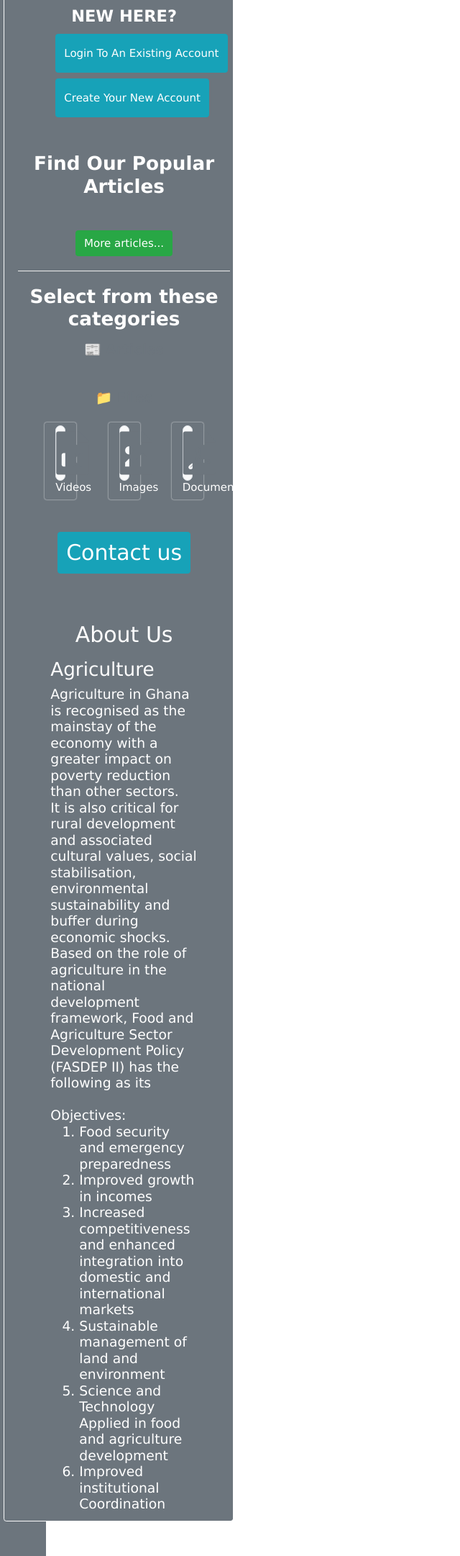
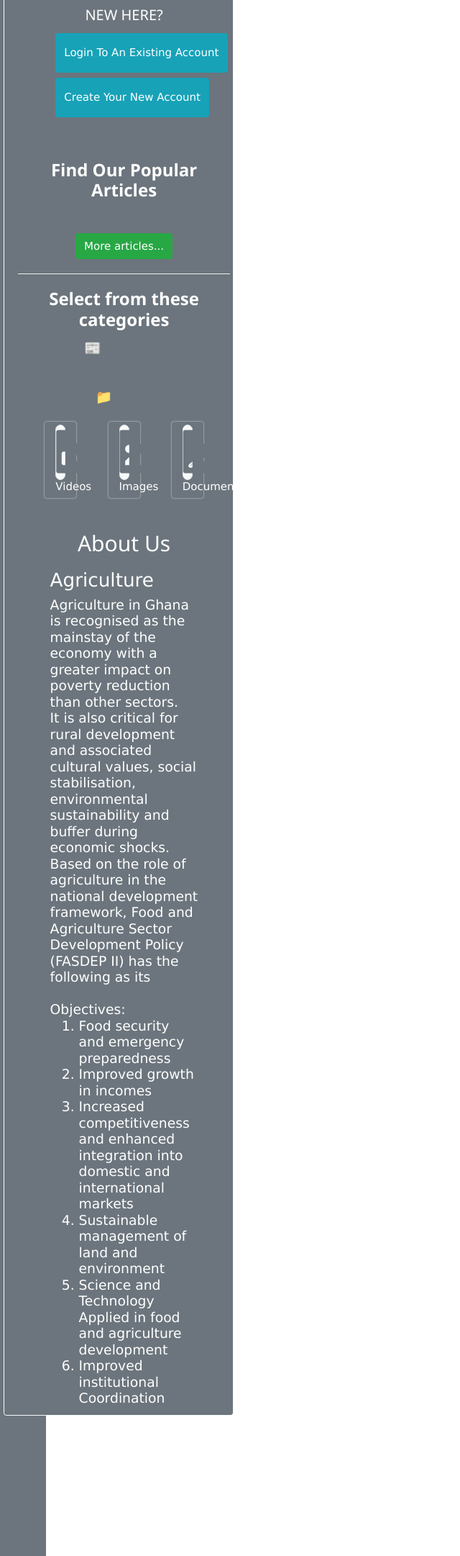
Before and after one commit to Obed101/athric, a Python web app: template athric/templates/index.html in a window 1280 px wide, after a click that opens the changed part. Shown: the part 69-2231 px from the top of the page at 72% size, without its empty margins (0-640 px from the left). Run offline with Jinja, Linux system fonts and the light colour scheme; the template is opened without the code that fills it, so the values that code supplies are empty; some libraries are stand-ins or nearby versions.

Commit message:
new footer and font design

```diff
--- a/athric/templates/article_categories.html
+++ b/athric/templates/article_categories.html
@@ -8,7 +8,7 @@
 <div class="container d-flex flex-wrap m-3 mx-auto small100" style="max-width: 90%; min-height: 200px;">
 
     <!-- Listing articles -->
-    {% for article in articles %}
+    {% for article in articles.items %}
     <div class='m-3 small100 col-md-5 bg-light border p-2 hover'>
         <!-- Menu Icon And Drop Down -->
         <div class="a dropleft d-inline float-right">
--- a/athric/templates/index.html
+++ b/athric/templates/index.html
@@ -1,10 +1,10 @@
 {% extends 'base.html' %}
 {% block content %}
-{% for home in homes %}
+{% for home in template['homes'] %}
 <div id="home" style="height:4in;background:url('{{ home.bg }}');background-size:cover;" class="slide w3-animate-left">
-  <h1 class="p-4 text-center position-relative font-weight-bold text-white text-uppercase"
-    style="top: 35%; bottom:30%;text-shadow: black 4px 2px 4px;font-family: montserrat;">{{ home.name }}
-    <p class="text-center h5 font-weight-bold">{{ home.description|safe }}</p>
+  <h1 class="p-4 text-center position-relative text-white text-uppercase"
+    style="top: 35%; bottom:30%;text-shadow: black 4px 2px 4px;">{{ home.name }}
+    <p class="text-center h5">{{ home.description|safe }}</p>
   </h1>
 </div>
 {% endfor %}
@@ -12,7 +12,7 @@
 
 <hr>
 {% if not current_user.is_active %}
-<div class="text-center h4 font-weight-bold">NEW HERE?</div>
+<h4 class="text-center">NEW HERE?</h4>
 <div class="container mx-auto w-75 d-flex flex-wrap">
   <a class="btn btn-info col-4 py-3 my-1 mx-auto" href="{{ url_for('login') }}" style='min-width: fit-content;'>
     <div>Login To An Existing Account</div>
@@ -22,7 +22,7 @@
   </a>
 </div>
 {% endif %}
-<div class="h3 text-center pt-5 font-weight-bold">Find Our Popular Articles</div>
+<h3 class="text-center pt-5 font-weight-bold">Find Our Popular Articles</h3>
 <div class="container m-4 d-flex flex-wrap mx-auto w-100">
   {% for article in articles[:3] %}
   <div class='mx-auto col-md-3 hover pt-1'>
@@ -42,11 +42,11 @@
 
 <!-- CATEGORIES -->
 
-<div class="h3 text-center font-weight-bold d-block">Select from these categories</div>
+<h3 class="text-center font-weight-bold d-block">Select from these categories</h3>
 
 <div class="h5 text-center w-100 mt-3 font-weight-bold text-muted">📰 Articles</div>
 <div class="container m-4 d-flex mx-auto w-100">
-  {% for cate in gories %}
+  {% for cate in template['categories'] %}
   <div class='mx-auto col-md-2 hover pt-1' style='box-shadow:0 0 3px;border-radius: 3px;'>
     <a href="{{ url_for('article_categories', category=cate) }}">
       <div class="d-inline-block border bg-light py-3 w-100" style="border-radius:12px;">
@@ -73,14 +73,9 @@
   {% endfor %}
 </div>
 <!-- <hr> -->
-<div class="container my-5">
-  <a href="{{ url_for('contact') }}" style='min-width: fit-content;' class="d-block btn btn-info w-25 mx-auto fa-2x">
-    Contact us
-  </a>
-</div>
 
-  <div class="text-center d-block mx-auto h2 pt-4 pb-2">About Us</div>
-  <blockquote class="h5 px-5">
+  <h2 id="about" class="text-center d-block mx-auto pt-4 pb-2">About Us</h2>
+  <blockquote class="h5 w-75 small100 mx-auto px-2">
     <div class="h3">Agriculture</div>
     Agriculture in Ghana is recognised as the mainstay of the economy with a greater impact on poverty reduction than
     other sectors. <br>It is also critical for rural development and associated cultural values, social stabilisation,
--- a/athric/templates/view_article.html
+++ b/athric/templates/view_article.html
@@ -2,7 +2,7 @@
 {% block content %}
 
 
-<div class="position-fixed btn btn-success p-3 fa fa-arrow-left rounded-circle ml-3 add" title="Go back"
+<div class="position-fixed btn border border-dark p-3 fa fa-arrow-left rounded-circle ml-3 add" title="Go back"
     onclick="history.back()" style='opacity:.5;z-index: 50;bottom:10px;'></div>
 
 <a target="_blank" {% if article.unique_name %} href="/articles/cover/{{ article.unique_name}} " {% else %}
@@ -11,8 +11,8 @@
 </a>
 
 <div class="position-relative text-center mx-auto w-100">
-    <h1 class="p-4 text-center position-relative font-weight-bold text-dark text-uppercase"
-        style="font-family: montserrat;">{{ article.subject }}
+    <h1 class="p-4 text-center position-relative font-weight-bold text-dark text-uppercase">
+        {{ article.subject }}
         <p class="text-center h6 text-muted">({% if article.user_id %}by {{
             User.query.filter_by(id=article.user_id).first().fullname or 'a deleted user' }}
             {% else %} Auto Generated {% endif %})</p>
--- a/athric/templates/view_file.html
+++ b/athric/templates/view_file.html
@@ -55,7 +55,7 @@
 <a href="{{ url_for('upload_file') }}" class="btn btn-success float-right mx-5 add"> Upload a file
 </a>
 
-<a href="{{ url_for('delete_file', category=file.f_type, id=file.id) }}" class="btn border-dark float-left mx-5 add">
+<a href="{{ url_for('delete_file', category=file.f_type, id=file.id) }}" class="btn btn-light border-dark float-left mx-5 add">
   Delete this {{file.f_type[:-1]}}
 </a>
 {% endif %}
--- a/athric/utils.py
+++ b/athric/utils.py
@@ -50,10 +50,10 @@ def change_in_db(old, new):
     db.session.commit()
     return old
 
+template = {}
 admins = ['director', 'manager', 'superviser', 'ceo']
-at_categories = ['general_information', 'project_report', 'other_information']
-
-homes = [
+template['categories'] = ['general_information', 'project_report', 'other_information']
+template['homes'] = [
     {'name': 'Athric',
         'description': 'Leading Ghana\'s Agriculture (Entomology/crops)',
         'bg': '/static/images/1.jpg'},
```
Also changed, not shown: athric/templates/articles.html (+9 -12 lines), 1 other file.
